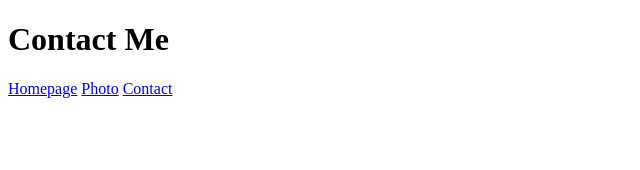
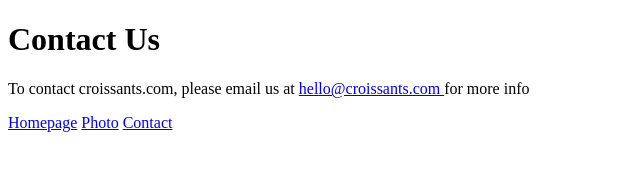
Before and after one commit to TinyRocio/Croissant, a plain HTML site: page contact.html in a window 1280 px wide. Shown: the whole page, without its empty margins (0-640 px from the left). Drawn offline with Linux system fonts and the light colour scheme.

Commit message:
added text to contact.html

```diff
--- a/contact.html
+++ b/contact.html
@@ -8,8 +8,12 @@
 </head>
 <body>
   <h1>
-    Contact Me
+    Contact Us
   </h1>
+  <p>
+    To contact croissants.com, please email us at
+    <a href="#"> hello@croissants.com </a>for more info
+  </p>
   <a href="/index.html">Homepage</a>
   <a href="/photo.html">Photo</a>
   <a href="/contact.html">Contact</a>
```
Also changed, not shown: photo.html (+4 -4 lines).
